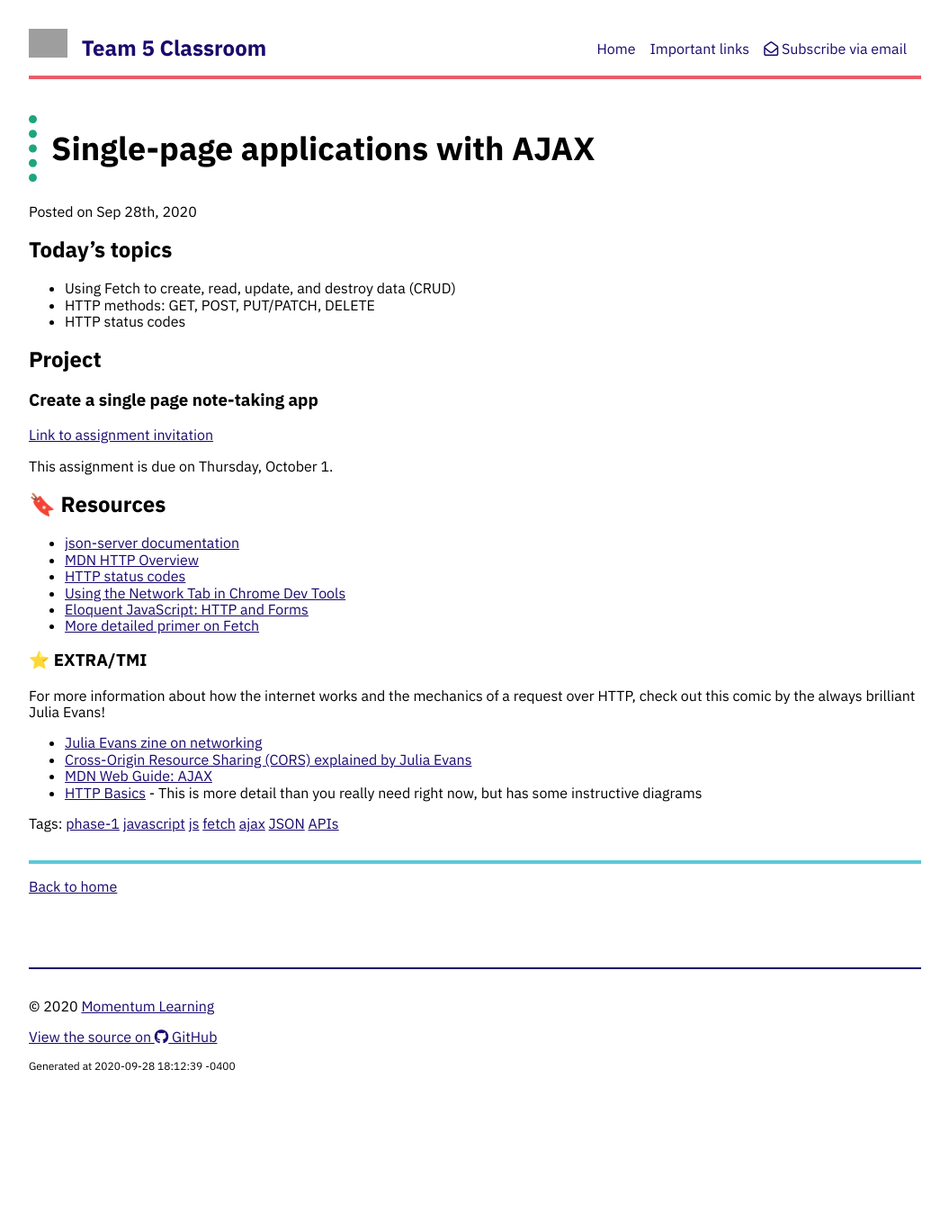
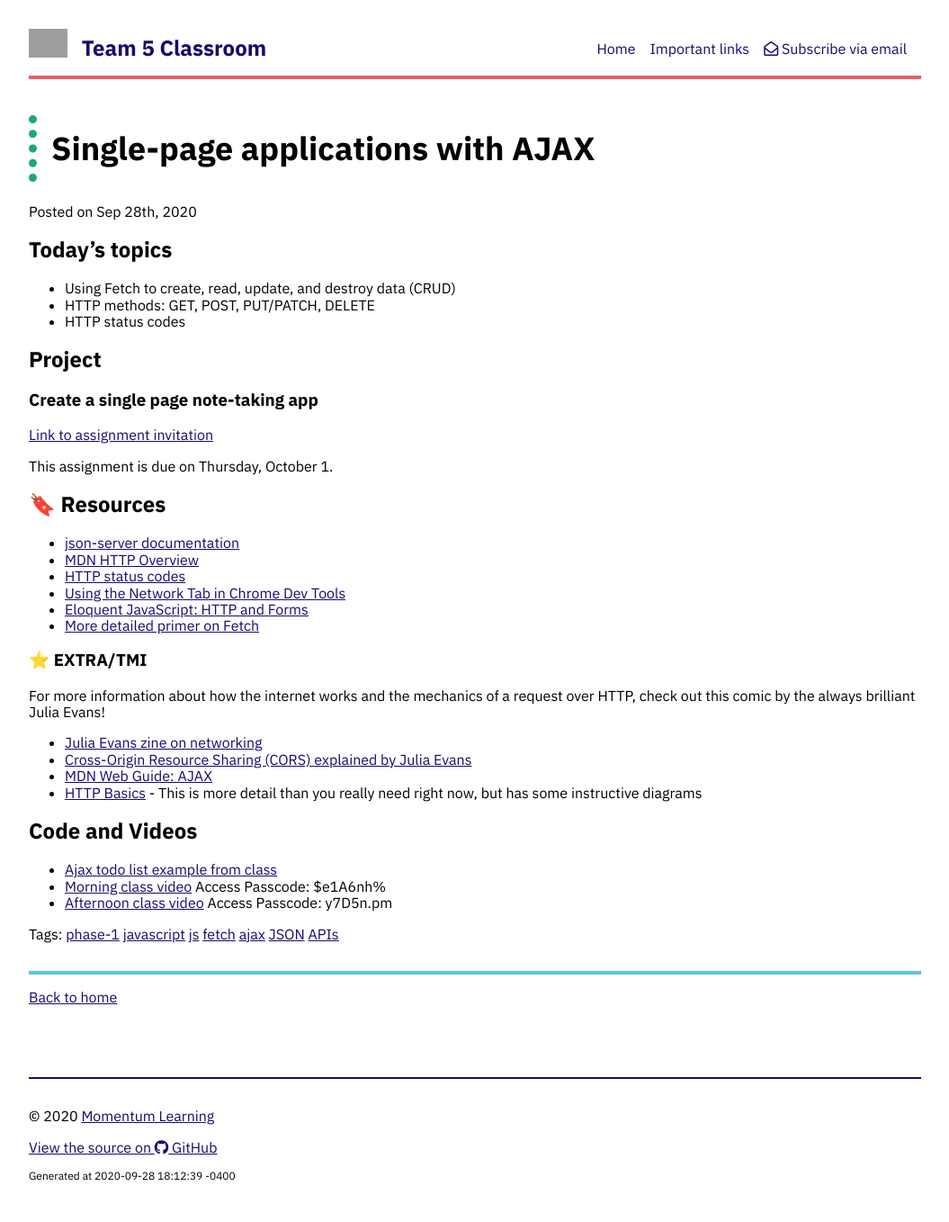
Before and after one commit to momentum-team-5/momentum-team-5.github.io, a Jekyll site: the page built from _posts/2020-09-28-ajax-forms.md, in a window 1280 px wide. Shown: the whole page at 90% size, without its empty margins (112-1167 px from the left). Built offline with Jekyll 4.4.1, drawn with Linux system fonts in a browser that asks for light colours; nearby versions of some CDN libraries; before the commit the page ends 1235 px from its top, so only the background shows below that; grey boxes are pictures that could not be loaded.

Commit message:
Add video links

```diff
--- a/_posts/2020-09-28-ajax-forms.md
+++ b/_posts/2020-09-28-ajax-forms.md
@@ -35,3 +35,9 @@ For more information about how the internet works and the mechanics of a request
 - [Cross-Origin Resource Sharing (CORS) explained by Julia Evans](https://twitter.com/b0rk/status/1162392625057583104)
 - [MDN Web Guide: AJAX](https://developer.mozilla.org/en-US/docs/Web/Guide/AJAX)
 - [HTTP Basics](http://www.ntu.edu.sg/home/ehchua/programming/webprogramming/HTTP_Basics.html) - This is more detail than you really need right now, but has some instructive diagrams
+
+## Code and Videos
+
+- [Ajax todo list example from class](https://github.com/momentum-team-5/examples/tree/main/ajax-todo)
+- [Morning class video](https://us02web.zoom.us/rec/share/pzSVT-DilNj352gTZg2OL7l4GTMfg7uv8QUxikJuU40CLzGsWtyLAJnKQWXpYkPA.4_bn8O5mswYO1_t2) Access Passcode: \$e1A6nh%
+- [Afternoon class video](https://us02web.zoom.us/rec/share/fvBCzqoj6grkBhncg-kTO63a1-h-Z7PkPxHTdMiEBCwwhr2bdjfDdMfJB3HNfkY-.-n0r0Sr4_u-NWVtP) Access Passcode: y7D5n.pm
```
